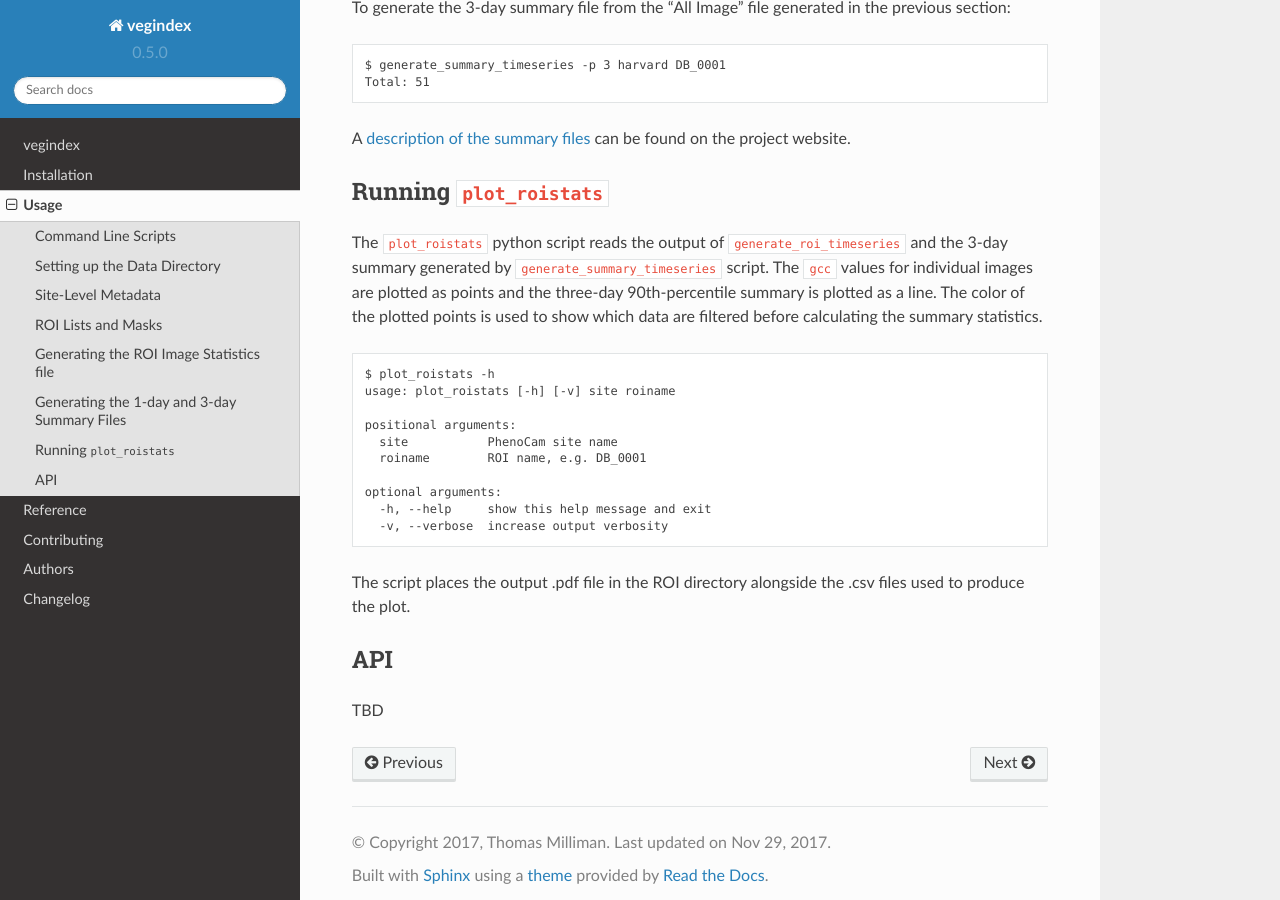
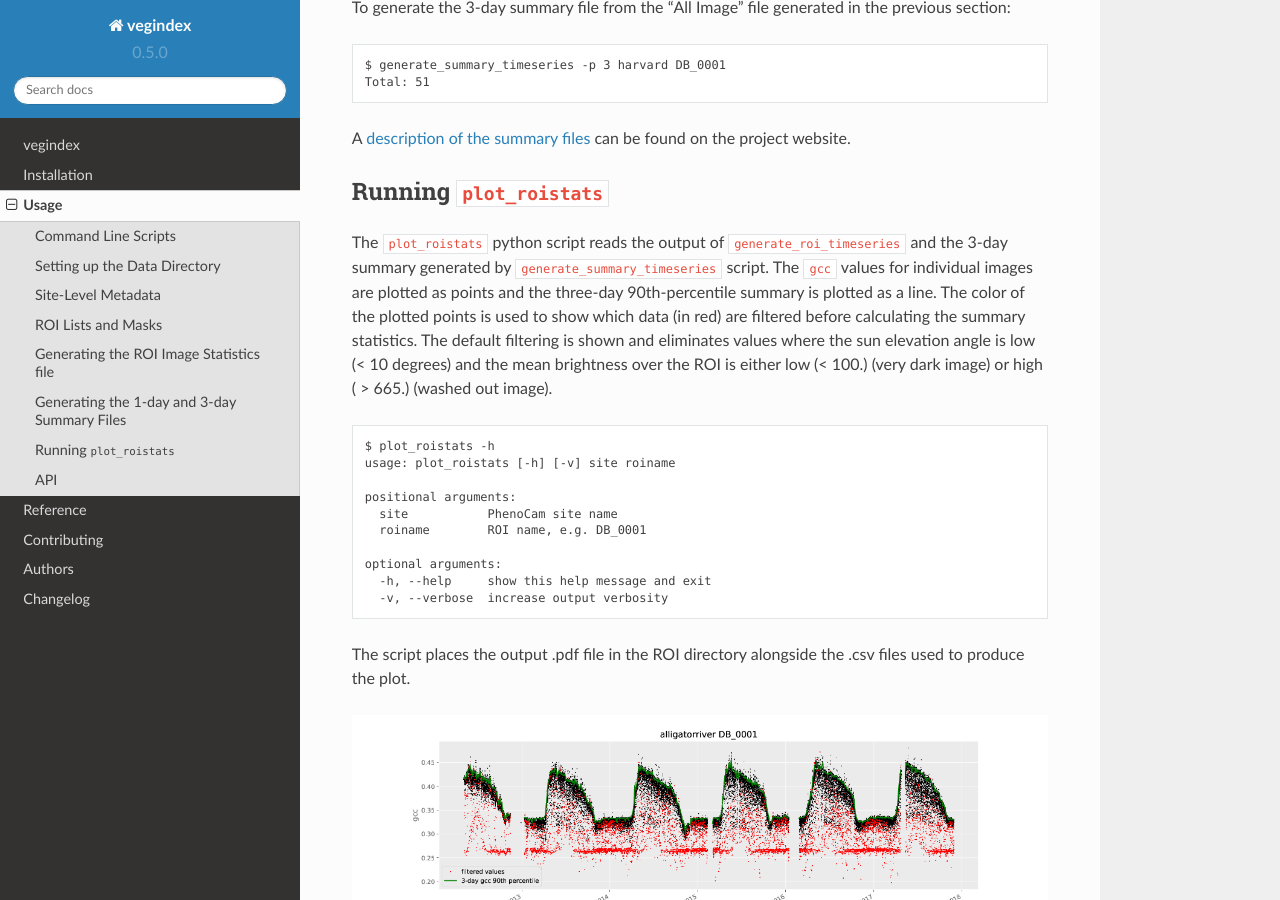
Before and after one commit to tmilliman/python-vegindex, a Sphinx documentation site: the page built from docs/usage.rst, in a window 1280 px wide and 900 px high, scrolled down 4018 px. Built offline with Sphinx 7.4.7 and the Read the Docs theme 2.0.0, drawn with Linux system fonts in a browser that asks for light colours.

Commit message:
updates to documentation

```diff
--- a/docs/usage.rst
+++ b/docs/usage.rst
@@ -248,7 +248,11 @@ The ``plot_roistats`` python script reads the output of
 ``generate_summary_timeseries`` script.  The ``gcc`` values for individual
 images are plotted as points and the three-day 90th-percentile summary
 is plotted as a line.  The color of the plotted points is used to show
-which data are filtered before calculating the summary statistics.
+which data (in red) are filtered before calculating the summary
+statistics.  The default filtering is shown and eliminates values
+where the sun elevation angle is low (< 10 degrees) and the mean
+brightness over the ROI is either low (< 100.) (very dark image)
+or high ( > 665.) (washed out image).
 
 ::
 
@@ -266,6 +270,7 @@ which data are filtered before calculating the summary statistics.
 The script places the output .pdf file in the ROI directory alongside
 the .csv files used to produce the plot.
 
+.. image:: images/alligatorriver_DB_0001_roistats.png
 
 API
 ---
```
Also changed, not shown: docs/images/alligatorriver_DB_0001_roistats.png (added).
